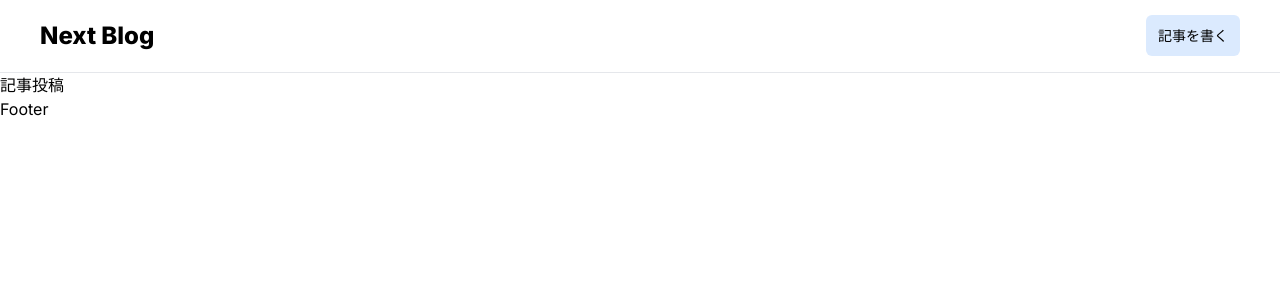
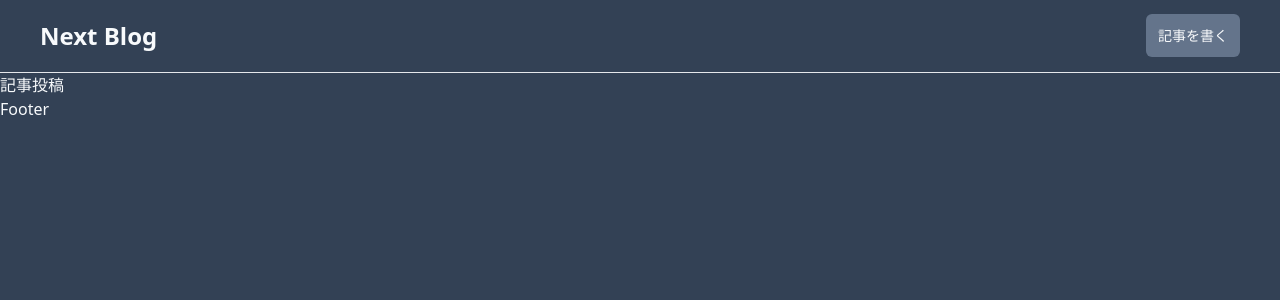
Before and after one commit to keroken/next13-blog, a Next.js app: page / in a window 1280 px wide. Shown: the top 300 px of the page. Built offline with nearby package versions, Linux system fonts and the light colour scheme.

Commit message:
style bg and adjust nav color

```diff
--- a/src/app/Header.tsx
+++ b/src/app/Header.tsx
@@ -10,7 +10,7 @@ const Header = () => {
         </h1>
       </div>
       <nav className="text-sm font-medium">
-        <Link href="/articles/new" className="bg-blue-100 px-3 py-3 rounded-md">記事を書く</Link>
+        <Link href="/articles/new" className="bg-slate-500 px-3 py-3 rounded-md">記事を書く</Link>
       </nav>
     </header>
   )
--- a/src/app/layout.tsx
+++ b/src/app/layout.tsx
@@ -17,8 +17,8 @@ export default function RootLayout({
   children: React.ReactNode
 }) {
   return (
-    <html lang="en">
-      <body className={inter.className}>
+    <html lang="ja">
+      <body className="container mx-auto bg-slate-700 text-slate-50">
         <Header />
         {children}
         <Footer />
```
